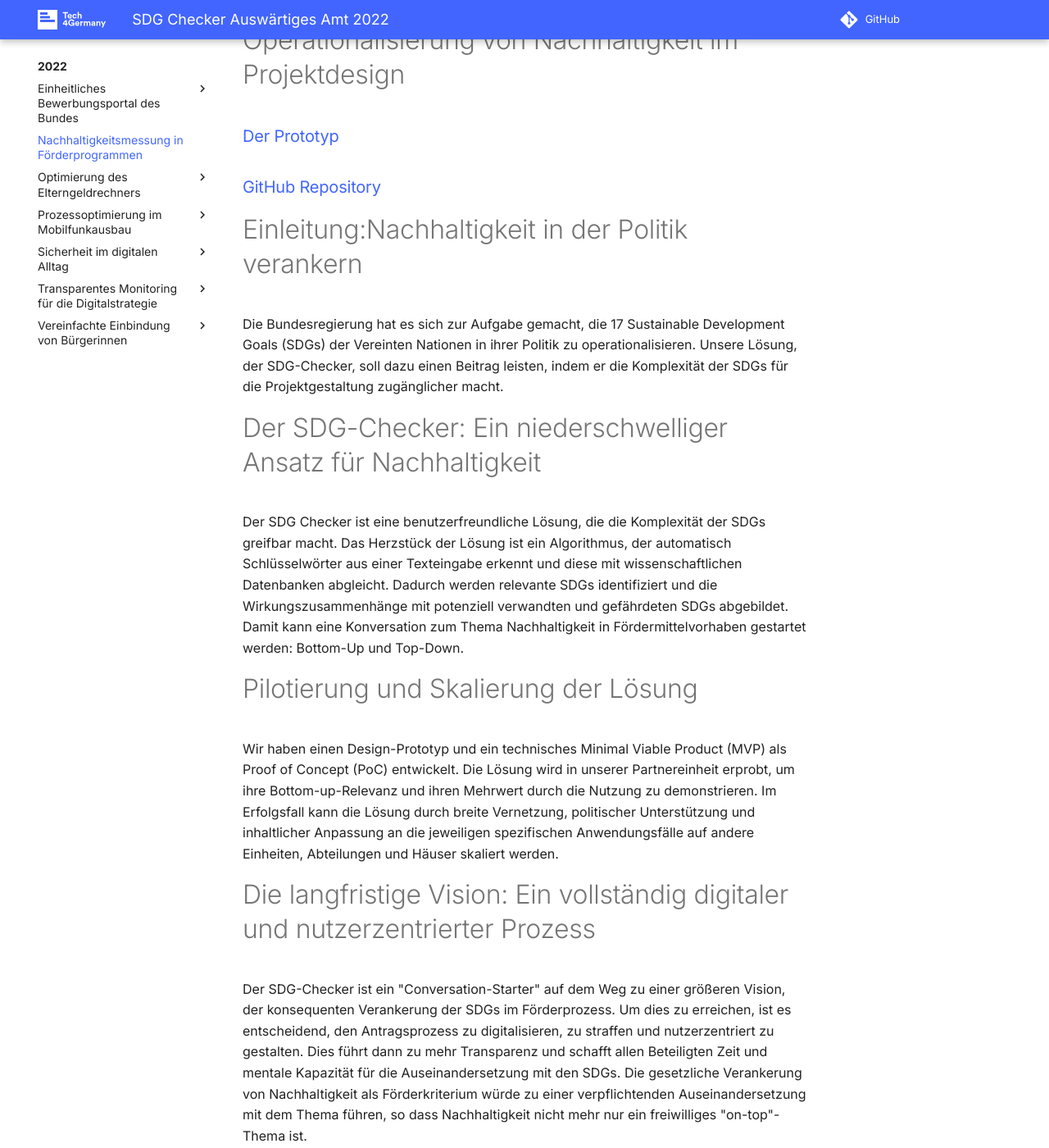
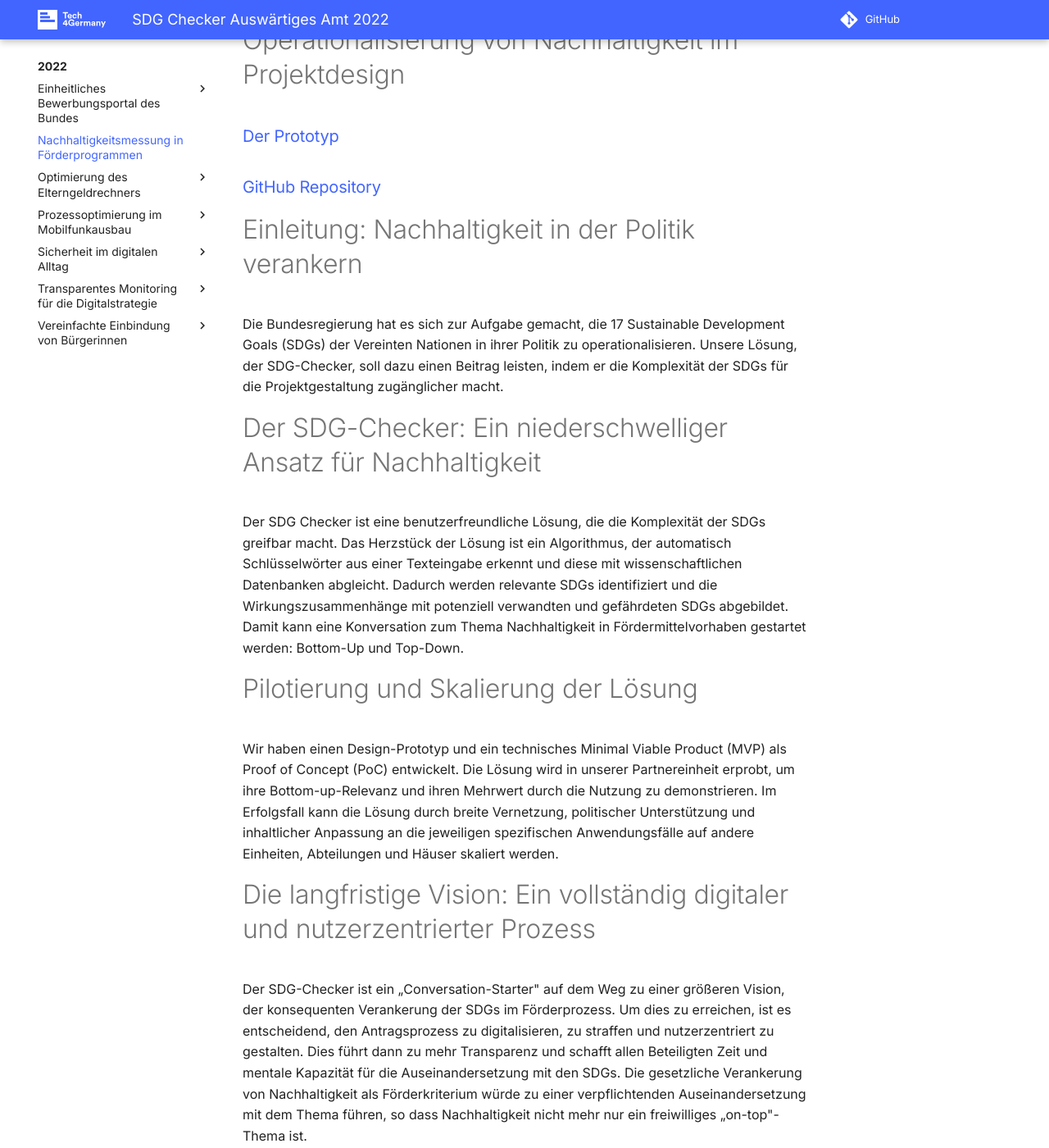
Before and after one commit to tech4germany/tech4germany.github.io, an MkDocs documentation site: the page built from docs/2022/Nachhaltigkeitsmessung in Förderprogrammen/README.md, in a window 1280 px wide and 1400 px high, scrolled down 241 px. Shown: the whole window at 82% size. Built offline with MkDocs 1.6.1 and Material for MkDocs 9.7.7, drawn with Linux system fonts in a browser that asks for light colours; comment, search, counter and statistics services are not loaded.

```diff
--- a/docs/2022/Nachhaltigkeitsmessung in Förderprogrammen/README.md
+++ b/docs/2022/Nachhaltigkeitsmessung in Förderprogrammen/README.md
@@ -6,7 +6,7 @@
 ### [Der Prototyp](https://sdg4aal.eu/landingpage)
 ### [GitHub Repository](https://github.com/tech4germany/sdg4aal)
 
-# Einleitung:Nachhaltigkeit in der Politik verankern
+# Einleitung: Nachhaltigkeit in der Politik verankern
 
 Die Bundesregierung hat es sich zur Aufgabe gemacht, die 17 Sustainable Development Goals (SDGs) der Vereinten Nationen in ihrer Politik zu operationalisieren. Unsere Lösung, der SDG-Checker, soll dazu einen Beitrag leisten, indem er die Komplexität der SDGs für die Projektgestaltung zugänglicher macht.
 
@@ -24,7 +24,7 @@ Wir haben einen Design-Prototyp und ein technisches Minimal Viable Product (MVP)
 
 # Die langfristige Vision: Ein vollständig digitaler und nutzerzentrierter Prozess
 
-Der SDG-Checker ist ein "Conversation-Starter" auf dem Weg zu einer größeren Vision, der konsequenten Verankerung der SDGs im Förderprozess. Um dies zu erreichen, ist es entscheidend, den Antragsprozess zu digitalisieren, zu straffen und nutzerzentriert zu gestalten. Dies führt dann zu mehr Transparenz und schafft allen Beteiligten Zeit und mentale Kapazität für die Auseinandersetzung mit den SDGs. Die gesetzliche Verankerung von Nachhaltigkeit als Förderkriterium würde zu einer verpflichtenden Auseinandersetzung mit dem Thema führen, so dass Nachhaltigkeit nicht mehr nur ein freiwilliges "on-top"-Thema ist.
+Der SDG-Checker ist ein „Conversation-Starter" auf dem Weg zu einer größeren Vision, der konsequenten Verankerung der SDGs im Förderprozess. Um dies zu erreichen, ist es entscheidend, den Antragsprozess zu digitalisieren, zu straffen und nutzerzentriert zu gestalten. Dies führt dann zu mehr Transparenz und schafft allen Beteiligten Zeit und mentale Kapazität für die Auseinandersetzung mit den SDGs. Die gesetzliche Verankerung von Nachhaltigkeit als Förderkriterium würde zu einer verpflichtenden Auseinandersetzung mit dem Thema führen, so dass Nachhaltigkeit nicht mehr nur ein freiwilliges „on-top"-Thema ist.
 
 
 # Fazit:
```
